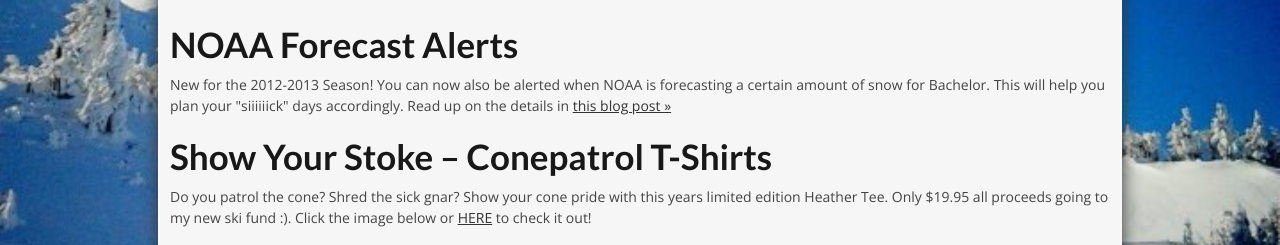
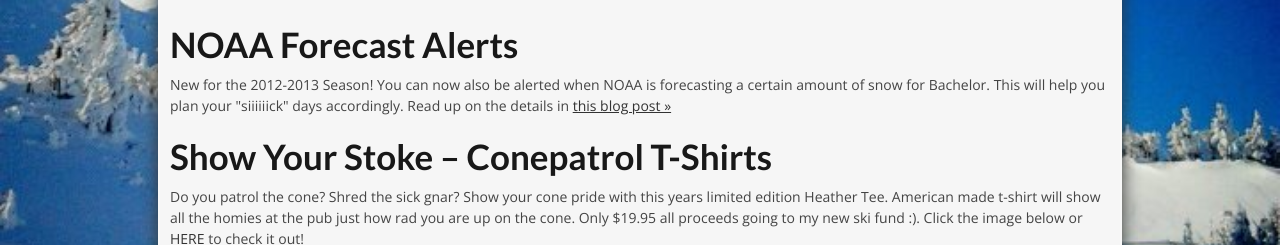
Before and after one commit to timmyc/freshies, a Rails app: page / in a window 1280 px wide. Shown: the part 827-1072 px from the top of the page. Run offline with Rails 7, Linux system fonts and the light colour scheme; data that the repository does not hold is empty; parts of the project's set-up code (start-up, migrations or seed data) failed here and were passed over; some libraries are stand-ins or nearby versions.

Commit message:
t-shirts

```diff
--- a/app/views/shredders/home.html.erb
+++ b/app/views/shredders/home.html.erb
@@ -10,7 +10,7 @@
   <h2>NOAA Forecast Alerts</h2>
   <p>New for the 2012-2013 Season!  You can now also be alerted when NOAA is forecasting a certain amount of snow for Bachelor.  This will help you plan your "siiiiiick" days accordingly.  Read up on the details in <a href="http://blog.conepatrol.com/noaa-forecast-alerts">this blog post &raquo;</a>
   <h2>Show Your Stoke &ndash; Conepatrol T-Shirts</h2>
-  <p>Do you patrol the cone?  Shred the sick gnar?  Show your cone pride with this years limited edition Heather Tee.  Only $19.95 all proceeds going to my new ski fund :).  Click the image below or <a href="http://teespring.com/conepatrol">HERE</a> to check it out!</p>
+  <p>Do you patrol the cone?  Shred the sick gnar?  Show your cone pride with this years limited edition Heather Tee.  American made t-shirt will show all the homies at the pub just how rad you are up on the cone.  Only $19.95 all proceeds going to my new ski fund :).  Click the image below or <a href="http://teespring.com/conepatrol">HERE</a> to check it out!</p>
   <p class="play"><a href="http://teespring.com/conepatrol"><img src="http://teespring.com/uploads/18516/shirtFront.jpg?v=2012-12-23%2014:11:05"></a></p>
   <h3 class="aside">About Cone Patrol</h3>
   <p>I heart skiing.  I double heart skiing powder.  "Cone Patrol" is a term a ski buddy gave to hiking the cone at <a href="http://mtbachelor.com">Mt. Bachelor</a> prior to opening for freshiez.  Born from that tradition is <em>conepatrol.com</em>, a way for you &ndash; the fellow shredder, to get powder alerts sent to your phone via text.</p>
```
